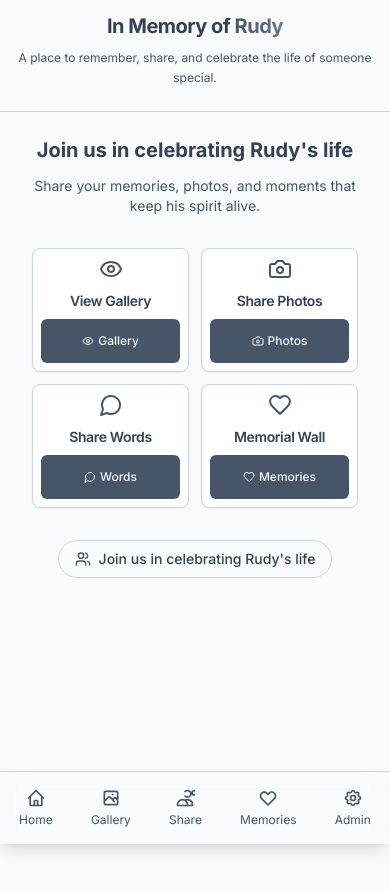
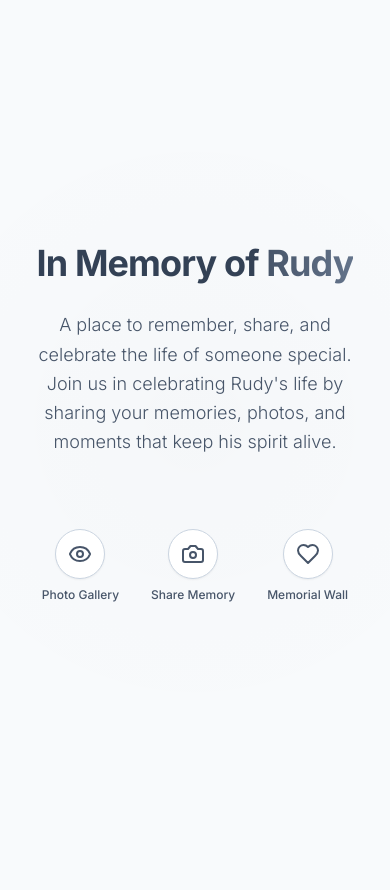
Before and after one commit to mun1ch/rudy-memorial, a Next.js app: page / in a window 390 px wide. Shown: the top 890 px of the page. Built offline with nearby package versions, Linux system fonts and the light colour scheme.

Commit message:
Much much better on mobile

```diff
--- a/app/admin/layout.tsx
+++ b/app/admin/layout.tsx
@@ -1,7 +1,7 @@
 "use client";
 
 import { Button } from "@/components/ui/button";
-import { Home, Users, Image, MessageCircle, Settings, ArrowLeft } from "lucide-react";
+import { Users, Image, MessageCircle, Settings, ArrowLeft } from "lucide-react";
 import Link from "next/link";
 import { LogoutButton } from "@/components/logout-button";
 import { usePathname } from "next/navigation";
--- a/app/layout.tsx
+++ b/app/layout.tsx
@@ -2,7 +2,7 @@ import type { Metadata, Viewport } from "next";
 import { Inter } from "next/font/google";
 import "./globals.css";
 import { MobileNav } from "@/components/mobile-nav";
-import { ConditionalHeader } from "@/components/conditional-header";
+import { ConditionalLayout, ConditionalFooter } from "@/components/conditional-layout";
 import { FullscreenProvider } from "@/lib/fullscreen-context";
 
 const inter = Inter({
@@ -48,15 +48,16 @@ export default function RootLayout({
       <body className="min-h-screen bg-background font-sans antialiased">
         <FullscreenProvider>
           <div className="relative flex min-h-screen flex-col">
-            <ConditionalHeader />
-
+            <ConditionalLayout>
               <main className="flex-1 pb-16 sm:pb-0">
                 {children}
               </main>
+            </ConditionalLayout>
 
             {/* Mobile Bottom Navigation */}
             <MobileNav />
 
+            <ConditionalFooter>
               <footer className="border-t bg-background hidden sm:block">
                 <div className="container py-8">
                   <div className="flex flex-col items-center justify-between gap-4 md:flex-row">
@@ -75,6 +76,7 @@ export default function RootLayout({
                   </div>
                 </div>
               </footer>
+            </ConditionalFooter>
           </div>
         </FullscreenProvider>
       </body>
--- a/app/page.tsx
+++ b/app/page.tsx
@@ -1,114 +1,69 @@
 "use client";
 
-import { Button } from "@/components/ui/button";
-import { Card, CardContent, CardDescription, CardHeader, CardTitle } from "@/components/ui/card";
 import Link from "next/link";
-import { MessageCircle, Eye, Heart, Camera, Users } from "lucide-react";
+import { Eye, Heart, Camera, Settings } from "lucide-react";
 
 export default function HomePage() {
   return (
-    <div className="min-h-screen bg-background">
-      <div className="container py-6 sm:py-8">
-        <div className="max-w-4xl mx-auto">
-          {/* Welcome Section */}
-          <div className="text-center mb-8 sm:mb-12">
-            <h2 className="text-xl sm:text-2xl font-bold text-foreground mb-3">
-              Join us in celebrating Rudy&apos;s life
-            </h2>
-            <p className="text-sm sm:text-base text-muted-foreground max-w-2xl mx-auto">
-              Share your memories, photos, and moments that keep his spirit alive.
-            </p>
-          </div>
+    <div className="min-h-screen bg-background flex flex-col items-center justify-center px-8 sm:px-12 relative">
+      {/* Subtle texture overlay */}
+      <div className="absolute inset-0 bg-[radial-gradient(circle_at_50%_50%,rgba(0,0,0,0.01)_0%,transparent_70%)]"></div>
 
-          {/* Quick Actions */}
-          <div className="grid gap-3 sm:gap-6 grid-cols-2 md:grid-cols-4 mb-8 sm:mb-12">
-            <Card className="hover:scale-105 transition-transform duration-200">
-              <CardHeader className="text-center p-2 sm:p-4">
-                <Eye className="mx-auto h-6 w-6 sm:h-8 sm:w-8 text-primary mb-1 sm:mb-2" />
-                <CardTitle className="text-sm sm:text-base">View Gallery</CardTitle>
-                <CardDescription className="text-xs sm:text-sm hidden sm:block">
-                  Browse photos and memories
-                </CardDescription>
-              </CardHeader>
-              <CardContent className="text-center p-2 sm:p-4 pt-0">
-                <Button asChild size="sm" className="w-full min-h-[44px] text-xs sm:text-base">
-                  <Link href="/gallery">
-                    <Eye className="mr-1 sm:mr-2 h-3 w-3 sm:h-4 sm:w-4" />
-                    <span className="hidden sm:inline">View Gallery</span>
-                    <span className="sm:hidden">Gallery</span>
-                  </Link>
-                </Button>
-              </CardContent>
-            </Card>
+      {/* Main content container with proper margins */}
+      <div className="relative z-10 text-center max-w-lg mx-auto">
+        {/* Hero Title - Properly sized */}
+        <h1 className="text-4xl sm:text-5xl md:text-6xl font-bold text-foreground mb-6 leading-tight tracking-tight">
+          In Memory of{" "}
+          <span className="bg-gradient-to-r from-primary to-secondary bg-clip-text text-transparent">
+            Rudy
+          </span>
+        </h1>
 
-            <Card className="hover:scale-105 transition-transform duration-200">
-              <CardHeader className="text-center p-2 sm:p-4">
-                <Camera className="mx-auto h-6 w-6 sm:h-8 sm:w-8 text-primary mb-1 sm:mb-2" />
-                <CardTitle className="text-sm sm:text-base">Share Photos</CardTitle>
-                <CardDescription className="text-xs sm:text-sm hidden sm:block">
-                  Upload your memories
-                </CardDescription>
-              </CardHeader>
-              <CardContent className="text-center p-2 sm:p-4 pt-0">
-                <Button asChild size="sm" className="w-full min-h-[44px] text-xs sm:text-base">
-                  <Link href="/memories/photo">
-                    <Camera className="mr-1 sm:mr-2 h-3 w-3 sm:h-4 sm:w-4" />
-                    <span className="hidden sm:inline">Share Photos</span>
-                    <span className="sm:hidden">Photos</span>
-                  </Link>
-                </Button>
-              </CardContent>
-            </Card>
+        {/* Hero Description - Better sizing */}
+        <p className="text-lg sm:text-xl md:text-2xl text-muted-foreground mb-12 max-w-md mx-auto leading-relaxed font-light">
+          A place to remember, share, and celebrate the life of someone special. Join us in celebrating Rudy&apos;s life by sharing your memories, photos, and moments that keep his spirit alive.
+        </p>
+      </div>
 
-            <Card className="hover:scale-105 transition-transform duration-200">
-              <CardHeader className="text-center p-2 sm:p-4">
-                <MessageCircle className="mx-auto h-6 w-6 sm:h-8 sm:w-8 text-primary mb-1 sm:mb-2" />
-                <CardTitle className="text-sm sm:text-base">Share Words</CardTitle>
-                <CardDescription className="text-xs sm:text-sm hidden sm:block">
-                  Write a tribute or memory
-                </CardDescription>
-              </CardHeader>
-              <CardContent className="text-center p-2 sm:p-4 pt-0">
-                <Button asChild size="sm" className="w-full min-h-[44px] text-xs sm:text-base">
-                  <Link href="/memories/words">
-                    <MessageCircle className="mr-1 sm:mr-2 h-3 w-3 sm:h-4 sm:w-4" />
-                    <span className="hidden sm:inline">Share Words</span>
-                    <span className="sm:hidden">Words</span>
-                  </Link>
-                </Button>
-              </CardContent>
-            </Card>
+      {/* Navigation with proper spacing and borders */}
+      <div className="relative z-10 mt-6">
+        <nav className="flex items-center justify-center gap-8 sm:gap-12">
+          <Link
+            href="/gallery"
+            className="group flex flex-col items-center gap-2 transition-all duration-300 hover:scale-105"
+          >
+            <div className="p-3 rounded-full bg-card border border-border/50 group-hover:border-primary/50 group-hover:bg-primary/5 transition-all duration-300 shadow-sm">
+              <Eye className="h-6 w-6 text-primary" />
+            </div>
+            <span className="text-xs font-medium text-muted-foreground group-hover:text-foreground transition-colors text-center">
+              Photo Gallery
+            </span>
+          </Link>
 
-            <Card className="hover:scale-105 transition-transform duration-200">
-              <CardHeader className="text-center p-2 sm:p-4">
-                <Heart className="mx-auto h-6 w-6 sm:h-8 sm:w-8 text-primary mb-1 sm:mb-2" />
-                <CardTitle className="text-sm sm:text-base">Memorial Wall</CardTitle>
-                <CardDescription className="text-xs sm:text-sm hidden sm:block">
-                  Read tributes and memories
-                </CardDescription>
-              </CardHeader>
-              <CardContent className="text-center p-2 sm:p-4 pt-0">
-                <Button asChild size="sm" className="w-full min-h-[44px] text-xs sm:text-base">
-                  <Link href="/memorial-wall">
-                    <Heart className="mr-1 sm:mr-2 h-3 w-3 sm:h-4 sm:w-4" />
-                    <span className="hidden sm:inline">Memorial Wall</span>
-                    <span className="sm:hidden">Memories</span>
-                  </Link>
-                </Button>
-              </CardContent>
-            </Card>
-          </div>
+          <Link
+            href="/memories"
+            className="group flex flex-col items-center gap-2 transition-all duration-300 hover:scale-105"
+          >
+            <div className="p-3 rounded-full bg-card border border-border/50 group-hover:border-primary/50 group-hover:bg-primary/5 transition-all duration-300 shadow-sm">
+              <Camera className="h-6 w-6 text-primary" />
+            </div>
+            <span className="text-xs font-medium text-muted-foreground group-hover:text-foreground transition-colors text-center">
+              Share Memory
+            </span>
+          </Link>
 
-          {/* About Section */}
-          <div className="text-center">
-            <div className="inline-flex items-center gap-2 bg-card/50 backdrop-blur-sm border border-border/50 rounded-full px-4 py-2 sm:px-6 sm:py-3">
-              <Users className="h-4 w-4 text-primary" />
-              <span className="text-sm font-medium">
-                Join us in celebrating Rudy&apos;s life
-              </span>
+          <Link
+            href="/memorial-wall"
+            className="group flex flex-col items-center gap-2 transition-all duration-300 hover:scale-105"
+          >
+            <div className="p-3 rounded-full bg-card border border-border/50 group-hover:border-primary/50 group-hover:bg-primary/5 transition-all duration-300 shadow-sm">
+              <Heart className="h-6 w-6 text-primary" />
             </div>
-          </div>
-        </div>
+            <span className="text-xs font-medium text-muted-foreground group-hover:text-foreground transition-colors text-center">
+              Memorial Wall
+            </span>
+          </Link>
+        </nav>
       </div>
     </div>
   );
--- a/components/conditional-header.tsx
+++ b/components/conditional-header.tsx
@@ -1,8 +1,11 @@
 "use client";
 
 import Link from "next/link";
+import { usePathname } from "next/navigation";
 
 export function ConditionalHeader() {
+  const pathname = usePathname();
+  const isHomePage = pathname === "/";
 
   return (
     <header className="sticky top-0 z-40 w-full border-b bg-background">
@@ -28,12 +31,14 @@ export function ConditionalHeader() {
       <div className="hidden sm:block border-t bg-background/95 backdrop-blur-sm">
         <div className="container flex h-16 items-center justify-center px-6">
           <nav className="flex items-center space-x-8">
+            {!isHomePage && (
               <Link
                 href="/"
                 className="text-sm font-medium text-muted-foreground transition-colors hover:text-foreground hover:text-primary"
               >
                 Home
               </Link>
+            )}
             <a
               href="/gallery"
               className="text-sm font-medium text-muted-foreground transition-colors hover:text-foreground hover:text-primary"
--- /dev/null
+++ b/components/conditional-layout.tsx
@@ -0,0 +1,25 @@
+"use client";
+
+import { usePathname } from "next/navigation";
+import { ConditionalHeader } from "./conditional-header";
+
+export function ConditionalLayout({ children }: { children: React.ReactNode }) {
+  const pathname = usePathname();
+  const isHomePage = pathname === "/";
+
+  return (
+    <>
+      {!isHomePage && <ConditionalHeader />}
+      {children}
+    </>
+  );
+}
+
+export function ConditionalFooter({ children }: { children: React.ReactNode }) {
+  const pathname = usePathname();
+  const isHomePage = pathname === "/";
+
+  if (isHomePage) return null;
+
+  return <>{children}</>;
+}
--- a/components/mobile-nav.tsx
+++ b/components/mobile-nav.tsx
@@ -5,6 +5,10 @@ import { usePathname } from "next/navigation";
 
 export function MobileNav() {
   const pathname = usePathname();
+  const isHomePage = pathname === "/";
+
+  // Hide mobile nav on home page since we have full-screen hero
+  if (isHomePage) return null;
 
   const navItems = [
     {
@@ -58,7 +62,7 @@ export function MobileNav() {
   // Navigation is always visible - never hide
 
   return (
-    <nav className="fixed bottom-0 left-0 right-0 z-50 bg-background/98 backdrop-blur-md border-t border-border sm:hidden shadow-lg">
+    <nav className="fixed bottom-0 left-0 right-0 z-50 bg-background border-t-2 border-border sm:hidden shadow-2xl">
       <div className="flex items-center justify-around py-2">
         {navItems.map((item) => {
           const isActive = pathname === item.href ||
--- a/lib/admin-actions.ts
+++ b/lib/admin-actions.ts
@@ -220,7 +220,7 @@ export async function editPhoto(photoId: string, caption: string | null, contrib
     photos[photoIndex].contributorName = contributorName;
 
     // Save photos using Vercel Blob storage
-    await savePhotos(photos);
+    await savePhotos();
     console.log("Photos saved to Vercel Blob storage");
 
     revalidatePath("/gallery");
```
Also changed, not shown: lib/storage.ts (+4 -4 lines), 2 other files (tests, documents, lock files or other folders). Lines whose indentation alone changed are shown as unchanged.
